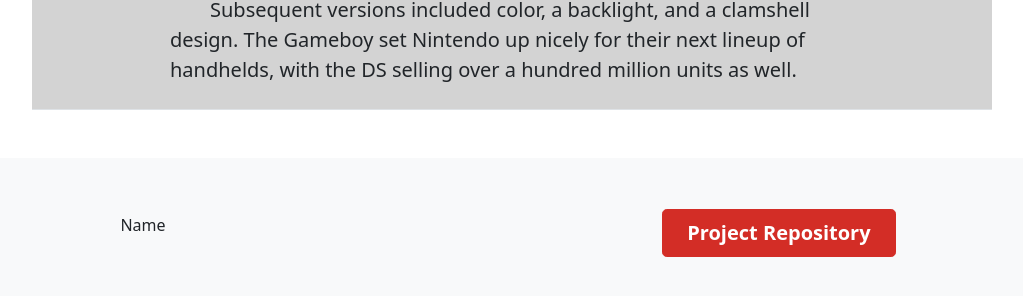
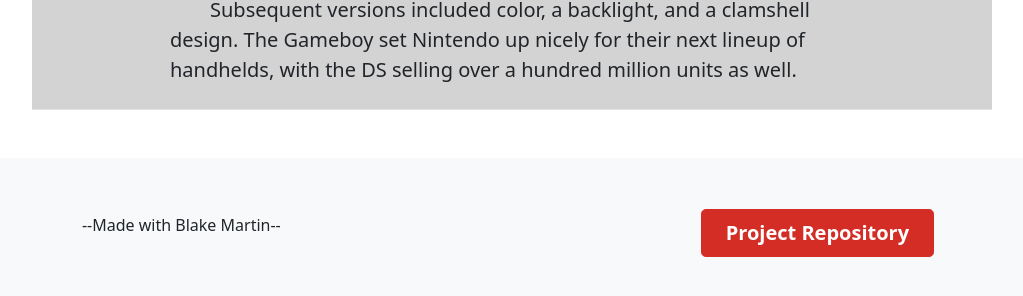
Before and after one commit to Dizzykong/cp1, a plain HTML site: page gameboy.html in a window 1280 px wide. Shown: the part 1652-1948 px from the top of the page, without its empty margins (128-1151 px from the left). Drawn offline with nearby package versions, Linux system fonts and the light colour scheme.

Commit message:
name change

```diff
--- a/gameboy.html
+++ b/gameboy.html
@@ -58,7 +58,7 @@
 
 <div class="footer">
   <div class = "footer-container">
-    <p>Name</p>
+    <p>--Made with Blake Martin--</p>
   </div>
   <div class = "footer-container">
     <a button href="https://github.com/bmartin16/creativeproject1.git" type="button" class="btn btn-danger btn-default btn-lg px-4 me-md-2 fw-bold">Project Repository</a>
```
Also changed, not shown: index.html (+1 -1 lines), n64.html (+1 -1 lines), switch.html (+1 -1 lines), wii.html (+1 -1 lines).
